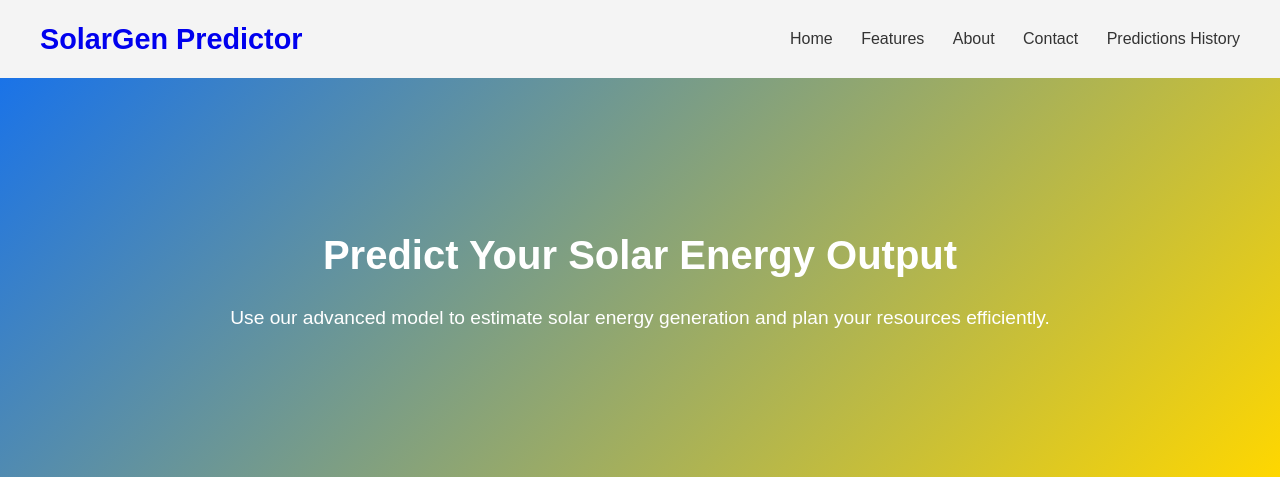
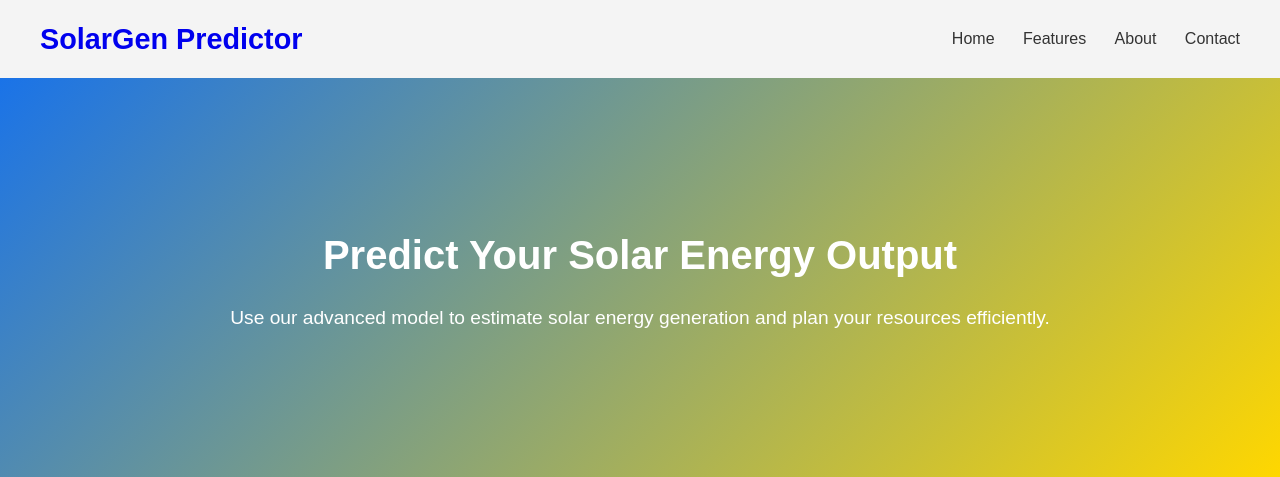
Before and after one commit to NarutoPuipui/SolarGen, a Flask app: page / in a window 1280 px wide. Shown: the top 477 px of the page. Run offline with Flask 3, Linux system fonts and the light colour scheme; parts of the project's set-up code (start-up, migrations or seed data) failed here and were passed over.

Commit message:
updated website

```diff
--- a/app.py
+++ b/app.py
@@ -37,15 +37,5 @@ def about():
 def contact():
     return render_template('contact.html')
 
-@app.route('/predictions-history')
-def predictions_history():
-    # Example of loading previous predictions (for illustration)
-    previous_predictions = [
-        {"date": "2024-11-01", "output": 12.3},
-        {"date": "2024-11-02", "output": 13.1},
-        # Add more historical data
-    ]
-    return render_template('history.html', history=previous_predictions)
-
 if __name__ == "__main__":
     app.run(debug=True)
--- a/templates/about.html
+++ b/templates/about.html
@@ -15,7 +15,7 @@
                 <a href="/features">Features</a>
                 <a href="/about" class="active">About</a>
                 <a href="/contact">Contact</a>
-                <a href="/predictions-history">Predictions History</a>
+
             </div>
         </div>
     </nav>
--- a/templates/contact.html
+++ b/templates/contact.html
@@ -15,7 +15,7 @@
                 <a href="/features">Features</a>
                 <a href="/about">About</a>
                 <a href="/contact" class="active">Contact</a>
-                <a href="/predictions-history">Predictions History</a>
+
             </div>
         </div>
     </nav>
--- a/templates/features.html
+++ b/templates/features.html
@@ -15,7 +15,7 @@
                 <a href="/features" class="active">Features</a>
                 <a href="/about">About</a>
                 <a href="/contact">Contact</a>
-                <a href="/predictions-history">Predictions History</a>
+
             </div>
         </div>
     </nav>
--- a/templates/history.html
+++ b/templates/history.html
@@ -15,7 +15,7 @@
                 <a href="/features">Features</a>
                 <a href="/about">About</a>
                 <a href="/contact">Contact</a>
-                <a href="/predictions-history" class="active">Predictions History</a>
+
             </div>
         </div>
     </nav>
--- a/templates/index.html
+++ b/templates/index.html
@@ -16,7 +16,7 @@
                 <a href="/features">Features</a>
                 <a href="/about">About</a>
                 <a href="/contact">Contact</a>
-                <a href="/predictions-history">Predictions History</a>
+
             </div>
         </div>
     </nav>
```
